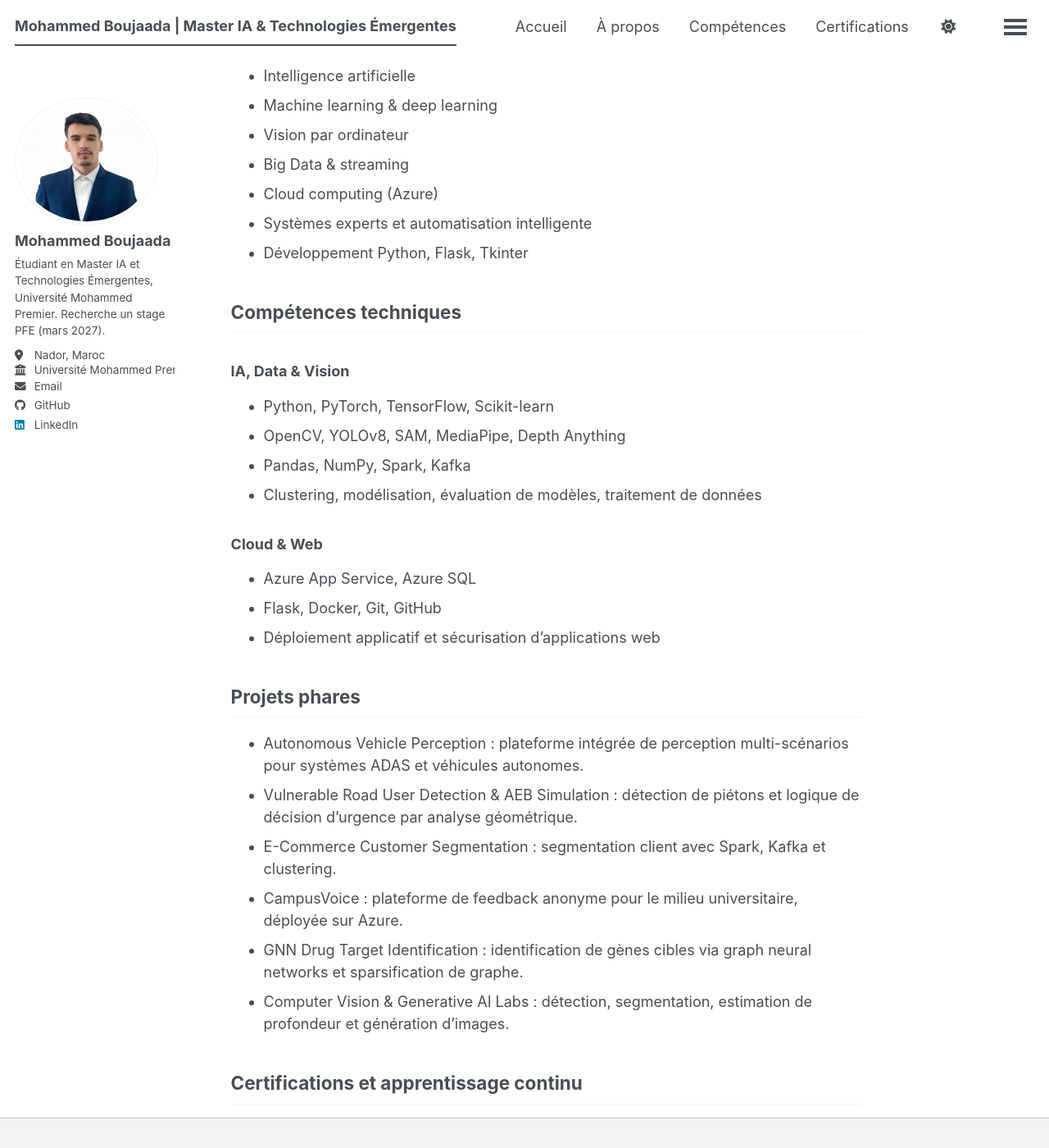
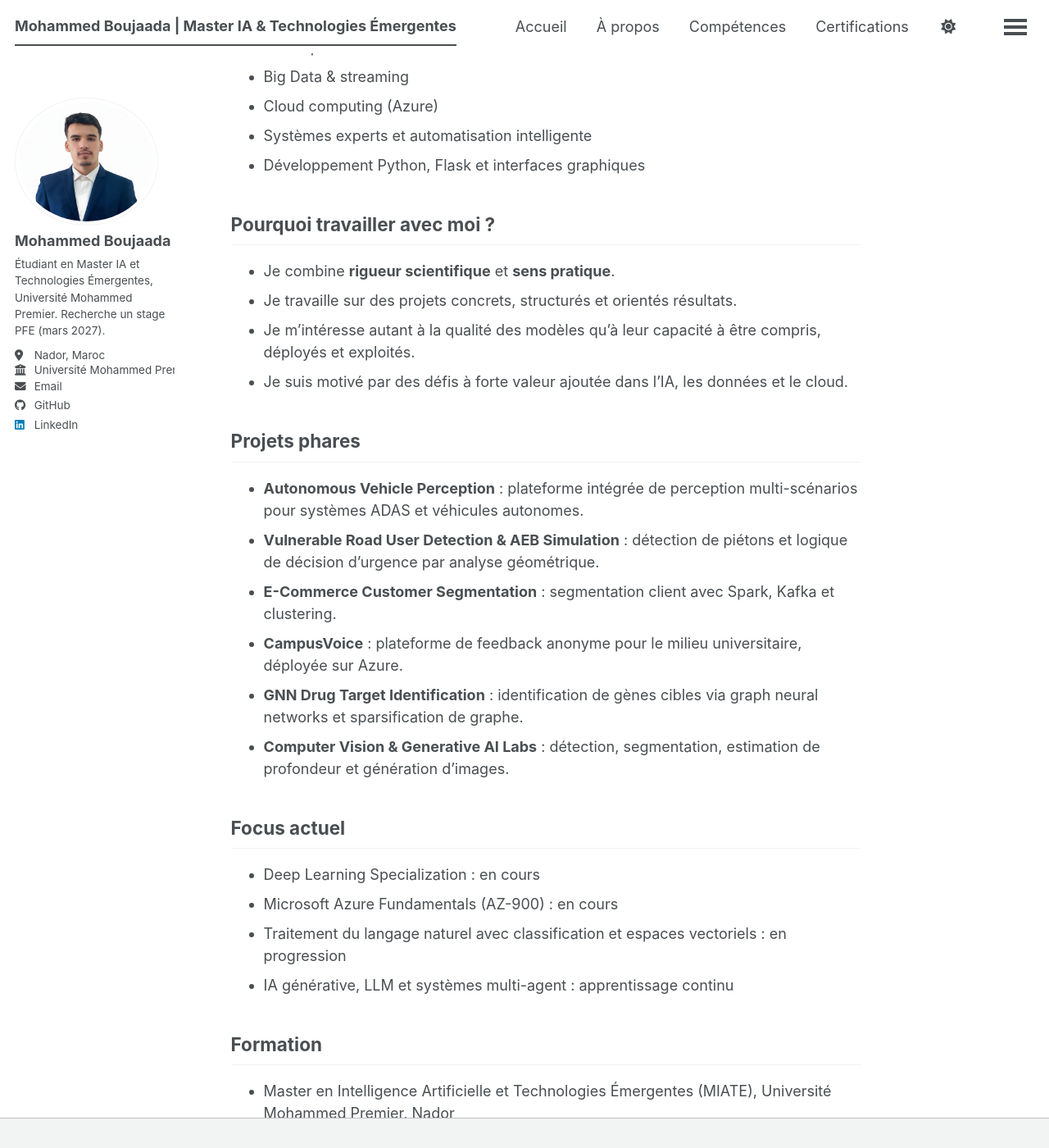
Before and after one commit to mohammed-boujaada/mohammed-boujaada.github.io, a Jekyll site: the page built from index.md, in a window 1280 px wide and 1400 px high, scrolled down 718 px. Shown: the whole window at 82% size. Built offline with Jekyll 4.4.1, drawn with Linux system fonts in a browser that asks for light colours; a style sheet for code colours, icons or effects is not loaded; some of the changed text lies outside the part shown.

```diff
--- a/index.md
+++ b/index.md
@@ -10,21 +10,26 @@ redirect_from:
 
 # Mohammed Boujaada
 
-Étudiant en Master en Intelligence Artificielle et Technologies Émergentes (MIATE), à la Faculté des Sciences Appliquées de Nador, Université Mohammed Premier. Je conçois des solutions d'IA utiles, tangibles et évolutives, en combinant recherche, ingénierie logicielle et mise en production.
+Étudiant en Master en Intelligence Artificielle et Technologies Émergentes (MIATE), à la Faculté des Sciences Appliquées de Nador, Université Mohammed Premier. Je conçois des solutions d'IA utiles, rationnelles et évolutives, en combinant recherche, ingénierie logicielle et mise en production.
 
 <p>
   <a href="/portfolio/" class="btn btn--primary">Voir mes projets</a>
+  <a href="/about/" class="btn btn--primary">À propos</a>
   <a href="https://www.linkedin.com/in/mohammed-boujaada-229a3333a/" class="btn btn--primary" target="_blank" rel="noopener noreferrer">LinkedIn</a>
   <a href="mailto:mohammed.boujaada@ump.ac.ma" class="btn btn--primary">Me contacter</a>
 </p>
 
-## À propos
+## Ce que je construis
 
-Je suis passionné par la création de systèmes intelligents capables de transformer des données brutes en décisions utiles, des prototypes de recherche en solutions applicatives réelles. Mon parcours académique et mes projets pratiques m'ont permis de travailler sur plusieurs sujets clés : vision par ordinateur, deep learning, big data, cloud computing et systèmes intelligents.
+<div>
+  <ul>
+    <li><strong>Systems that learn</strong> : machine learning, deep learning, computer vision</li>
+    <li><strong>Systems that scale</strong> : Spark, Kafka, pipelines de données, cloud architecture</li>
+    <li><strong>Systems that matter</strong> : solutions orientées utilisateur, recherche appliquée et impact réel</li>
+  </ul>
+</div>
 
-Mon objectif est clair : combler le fossé entre l'intelligence artificielle académique et l'ingénierie logicielle de production. J'aime concevoir des projets à la fois utiles, rigoureux et bien structurés, avec un fort souci de qualité, de performance et d'impact réel.
-
-## Domaines de recherche et d'expertise
+## Domaines d'expertise
 
 - Intelligence artificielle
 - Machine learning & deep learning
@@ -32,48 +37,30 @@ Mon objectif est clair : combler le fossé entre l'intelligence artificielle aca
 - Big Data & streaming
 - Cloud computing (Azure)
 - Systèmes experts et automatisation intelligente
-- Développement Python, Flask, Tkinter
+- Développement Python, Flask et interfaces graphiques
 
-## Compétences techniques
+## Pourquoi travailler avec moi ?
 
-### IA, Data & Vision
-- Python, PyTorch, TensorFlow, Scikit-learn
-- OpenCV, YOLOv8, SAM, MediaPipe, Depth Anything
-- Pandas, NumPy, Spark, Kafka
-- Clustering, modélisation, évaluation de modèles, traitement de données
-
-### Cloud & Web
-- Azure App Service, Azure SQL
-- Flask, Docker, Git, GitHub
-- Déploiement applicatif et sécurisation d'applications web
+- Je combine <strong>rigueur scientifique</strong> et <strong>sens pratique</strong>.
+- Je travaille sur des projets concrets, structurés et orientés résultats.
+- Je m'intéresse autant à la qualité des modèles qu'à leur capacité à être compris, déployés et exploités.
+- Je suis motivé par des défis à forte valeur ajoutée dans l'IA, les données et le cloud.
 
 ## Projets phares
 
-- Autonomous Vehicle Perception : plateforme intégrée de perception multi-scénarios pour systèmes ADAS et véhicules autonomes.
-- Vulnerable Road User Detection & AEB Simulation : détection de piétons et logique de décision d'urgence par analyse géométrique.
-- E-Commerce Customer Segmentation : segmentation client avec Spark, Kafka et clustering.
-- CampusVoice : plateforme de feedback anonyme pour le milieu universitaire, déployée sur Azure.
-- GNN Drug Target Identification : identification de gènes cibles via graph neural networks et sparsification de graphe.
-- Computer Vision & Generative AI Labs : détection, segmentation, estimation de profondeur et génération d'images.
+- <strong>Autonomous Vehicle Perception</strong> : plateforme intégrée de perception multi-scénarios pour systèmes ADAS et véhicules autonomes.
+- <strong>Vulnerable Road User Detection & AEB Simulation</strong> : détection de piétons et logique de décision d'urgence par analyse géométrique.
+- <strong>E-Commerce Customer Segmentation</strong> : segmentation client avec Spark, Kafka et clustering.
+- <strong>CampusVoice</strong> : plateforme de feedback anonyme pour le milieu universitaire, déployée sur Azure.
+- <strong>GNN Drug Target Identification</strong> : identification de gènes cibles via graph neural networks et sparsification de graphe.
+- <strong>Computer Vision & Generative AI Labs</strong> : détection, segmentation, estimation de profondeur et génération d'images.
 
-## Certifications et apprentissage continu
+## Focus actuel
 
 - Deep Learning Specialization : en cours
 - Microsoft Azure Fundamentals (AZ-900) : en cours
 - Traitement du langage naturel avec classification et espaces vectoriels : en progression
 - IA générative, LLM et systèmes multi-agent : apprentissage continu
-
-## Vision professionnelle
-
-Je cherche un stage de fin d'études (PFE) à partir de mars 2027, dans des domaines tels que :
-
-- IA / Machine Learning
-- Vision par ordinateur
-- Data / Big Data
-- Cloud / MLOps
-- Systèmes intelligents et automatisation
-
-Je souhaite intégrer une équipe innovante, contribuer à des projets concrets et renforcer mes compétences dans un environnement professionnel exigeant et stimulant.
 
 ## Formation
 
@@ -88,5 +75,7 @@ Je souhaite intégrer une équipe innovante, contribuer à des projets concrets
 
 <p>
   <a href="/portfolio/" class="btn btn--primary">Découvrir mes projets</a>
+  <a href="/skills/" class="btn btn--primary">Compétences</a>
+  <a href="/certifications/" class="btn btn--primary">Certifications</a>
   <a href="mailto:mohammed.boujaada@ump.ac.ma" class="btn btn--primary">Me contacter</a>
 </p>
```
Also changed, not shown: _pages/about.md (+0 -3 lines), _pages/certifications.md (+0 -3 lines), _pages/portfolio.md (+0 -3 lines), _pages/skills.md (+0 -3 lines).
